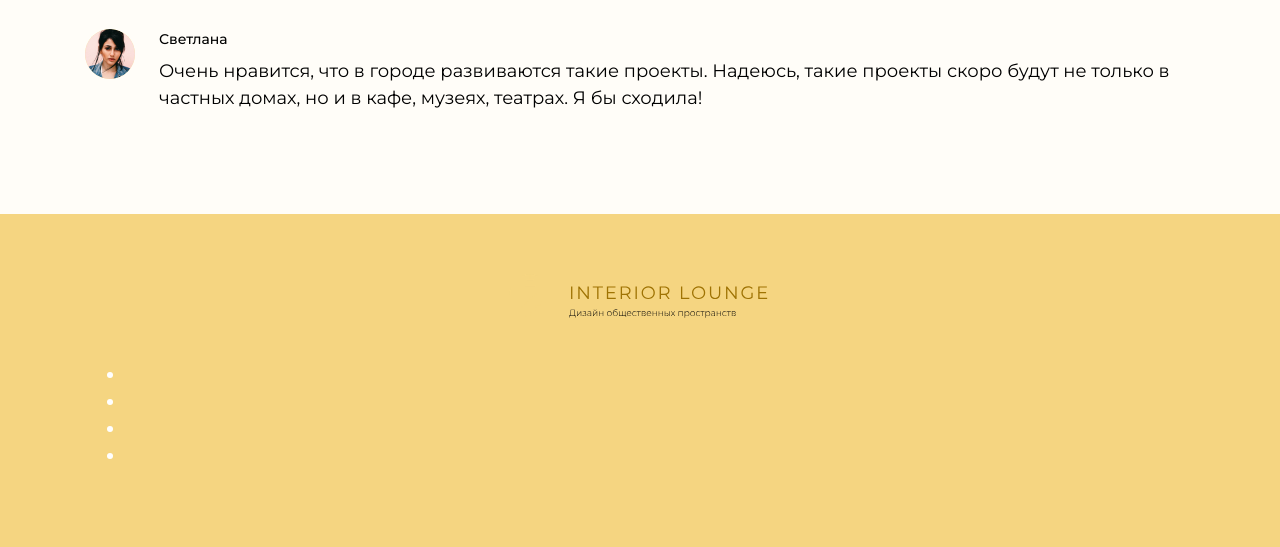
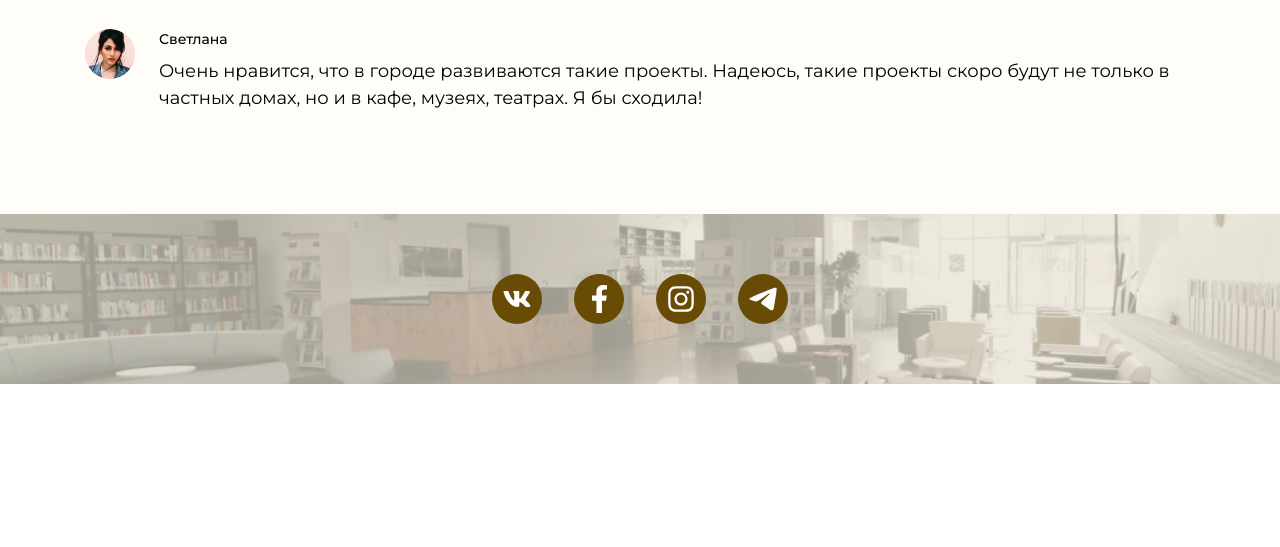
Before and after one commit to ChipRose/Interior-lounge, a plain HTML site: page index.html in a window 1280 px wide. Shown: the part 1359-1906 px from the top of the page. After the commit the page ends 1743 px from the top, so only its background shows below. Drawn offline with Linux system fonts and the light colour scheme; files whose address does not match are found by name.

Commit message:
finish graphical content for page

```diff
--- a/css/style.css
+++ b/css/style.css
@@ -16,12 +16,14 @@
   /* Colors */
   --cl-main: rgb(0, 0, 0);
   --cl-main-contrast: rgb(255, 255, 255);
-  --cl-accent: rgb(159, 115, 3);
-  --cl-decorate-accent: rgba(245, 213, 129);
+  --cl-decorate-accent: rgb(245, 213, 129);
+  --cl-decorate-accent03: rgba(245, 213, 129, 0.3);
+  --cl-brown-dark: rgb(104, 76, 5);
+  --cl-brown-middle: rgb(133, 97, 3);
+  --cl-brown-light: rgb(159, 115, 3);
   --cl-bg-main: rgb(255, 253, 248);
   --cl-bg-accent: rgb(255, 255, 255);
   --cl-bg-form: rgb(244, 239, 226);
-  --cl-dark: rgba(0, 0, 0, 0.7);
 }
 
 @font-face {
@@ -106,7 +108,7 @@ body {
   font-size: var(--fz-title);
   line-height: var(--lh-title);
   font-weight: 500;
-  color: var(--cl-accent);
+  color: var(--cl-brown-light);
 }
 
 .wyziwyg-wrapper h3 {
@@ -115,7 +117,7 @@ body {
   font-size: var(--fz-subtitle);
   line-height: var(--lh-subtitle);
   font-weight: 500;
-  color: var(--cl-accent);
+  color: var(--cl-brown-light);
 }
 
 /* Paragraph */
@@ -193,7 +195,7 @@ body {
   line-height: var(--lh-quote);
   font-style: italic;
   font-weight: 300;
-  color: var(--cl-accent);
+  color: var(--cl-brown-light);
   border-top: 1px solid var(--cl-decorate-accent);
   border-bottom: 1px solid var(--cl-decorate-accent);
 }
@@ -252,19 +254,53 @@ body {
 
 .page-footer {
   padding: 60px 0;
-  background-color: var(--cl-decorate-accent);
+  background: url("../img/footer/darker-bg.png"), url("../img/footer/design.jpg");
+  background-color: var(--cl-decorate-accent03);
+  background-repeat: no-repeat;
+  background-position: center center;
+  background-size: cover;
   text-align: center;
 }
 
 .page-footer * {
-  color: var(--cl-main-contrast);
+  color: var(--cl-decorate-accent);
 }
 
-.page-footer__logo {
-  margin-bottom: 32px;
+/* Social list */
+
+.page-footer__social-list {
+  margin: -16px;
+  padding: 0;
+  display: flex;
+  flex-wrap: wrap;
+  justify-content: center;
+  align-items: center;
+  list-style: none;
 }
 
-.page-footer__logo * {
-  max-width: 262px;
-  max-height: 47px;
+.page-footer__social-item a {
+  margin: 16px;
+  width: 50px;
+  height: 50px;
+  display: flex;
+  justify-content: center;
+  align-items: center;
+  background-color: var(--cl-brown-dark);
+  border-radius: 50%;
+  transition: background-color 0.3s ease-in;
 }
+
+.page-footer__social-item a:hover {
+  background-color: var(--cl-brown-middle);
+}
+
+.page-footer__social-item a:active {
+  background-color: var(--cl-brown-light);
+}
+
+.page-footer__social-item a * {
+  width: auto;
+  height: auto;
+  max-width: 30px;
+  max-height: 30px;
+}
--- a/index.html
+++ b/index.html
@@ -139,21 +139,26 @@
   </main>
   <footer class="page-footer">
     <div class="wrapper">
-      <div class="page-footer__logo">
-        <img src="img/logo.svg" alt="Логотип Interior Lounge">
-      </div>
       <ul class="page-footer__social-list">
         <li class="page-footer__social-item">
-          <a href="#"></a>
+          <a href="#">
+            <img src="img/icon/icon-vk.svg" width="27" height="16" alt="Иконка Вконтакте">
+          </a>
         </li>
         <li class="page-footer__social-item">
-          <a href="#"></a>
+          <a href="#">
+            <img src="img/icon/icon-fb.svg" width="16" height="30" alt="Иконка Фейсбук">
+          </a>
         </li>
         <li class="page-footer__social-item">
-          <a href="#"></a>
+          <a href="#">
+            <img src="img/icon/icon-inst.svg" width="26" height="26" alt="Иконка Инстаграм">
+          </a>
         </li>
         <li class="page-footer__social-item">
-          <a href="#"></a>
+          <a href="#">
+            <img src="img/icon/icon-tg.svg" width="28" height="23" alt="Иконка Телеграм">
+          </a>
         </li>
       </ul>
     </div>
```
Also changed, not shown: img/footer/darker-bg.png (added).
